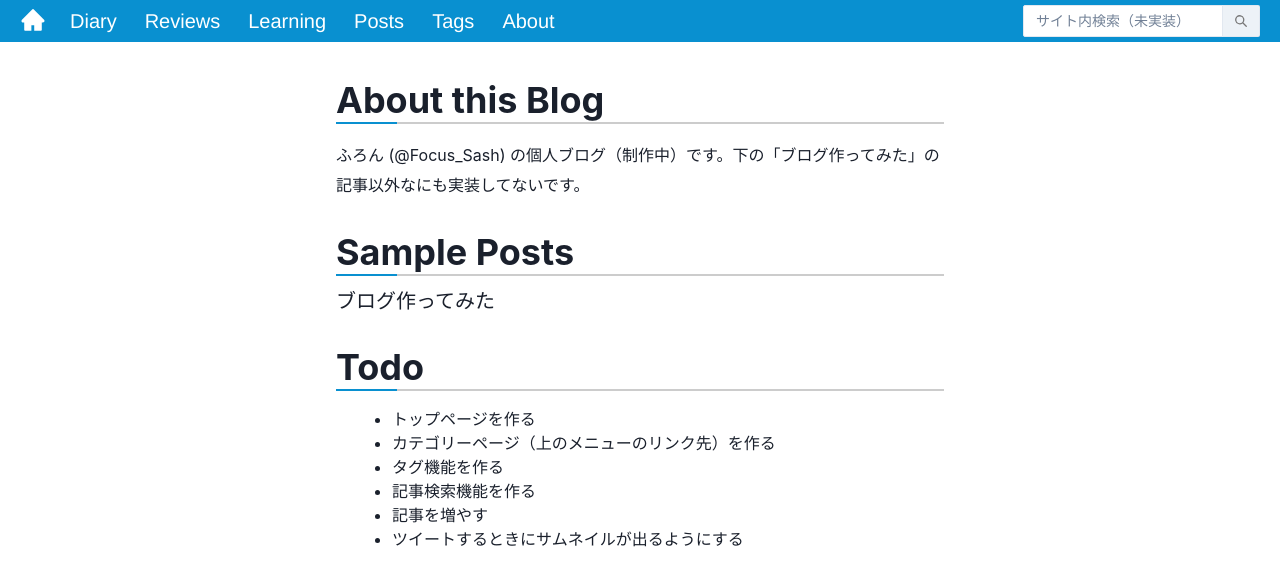
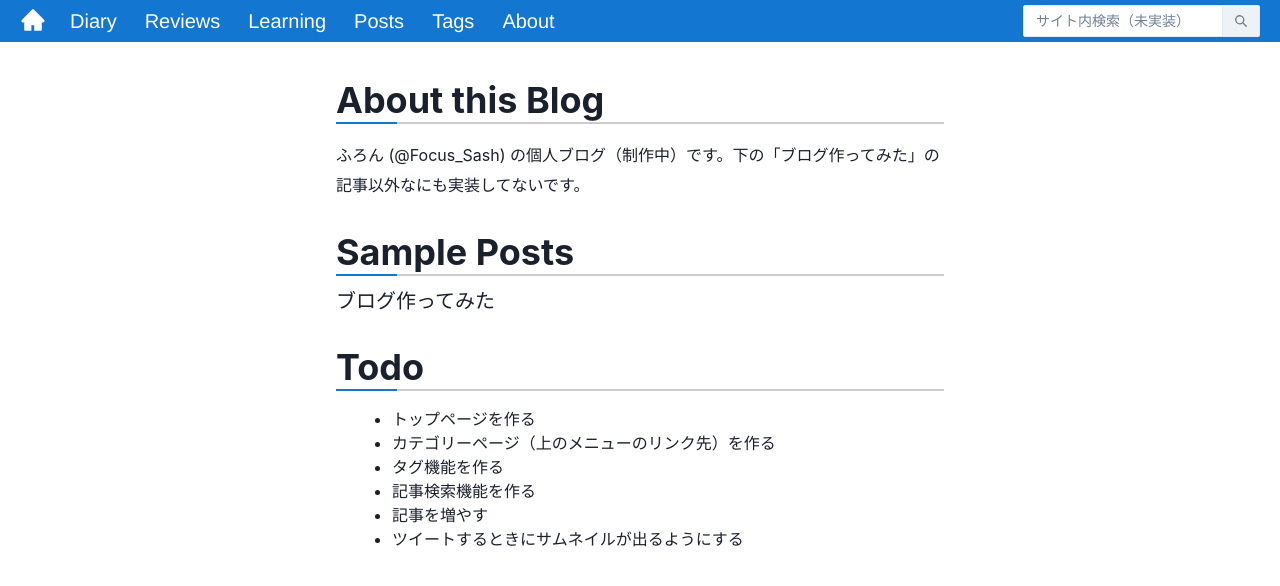
Before and after one commit to Focus-Sash/Furontline, a Next.js app in the folder next-js/: page / in a window 1280 px wide. Shown: the top 586 px of the page. Built offline with nearby package versions, Linux system fonts and the light colour scheme.

Commit message:
Change favicon color

```diff
--- a/next-js/components/scroll-toc.tsx
+++ b/next-js/components/scroll-toc.tsx
@@ -18,7 +18,7 @@ const ScrollToc = ({ toc }: { toc: TocContentId[] }): JSX.Element => {
     const scrollAmount: number = window.scrollY + OFFSET_ACTIVE;
     console.log("itemTopOffsets is", itemTopOffsets);
     console.log("scrolled", scrollAmount);
-    if (itemTopOffsets !== undefined) {
+    if (itemTopOffsets !== undefined && itemTopOffsets[0] !== undefined) {
       const item =
         itemTopOffsets[0].offsetTop > scrollAmount
           ? itemTopOffsets[0]
--- a/next-js/components/toc.tsx
+++ b/next-js/components/toc.tsx
@@ -53,7 +53,7 @@ const Toc = ({ toc, activeItemId }: TocProps): JSX.Element => {
                   borderLeftWidth={
                     id === activeItemId || (null === activeItemId && index === 0) ? `${BORDER_WIDTH}px` : "0px"
                   }
-                  borderLeftColor={id === activeItemId || (null === activeItemId && index === 0) ? "#0990D0" : "#F5F5F5"}
+                  borderLeftColor={id === activeItemId || (null === activeItemId && index === 0) ? "#1376D1" : "#F5F5F5"}
                   mb={type === 1 ? "10px" : "0px"}
                   pr="15px"
                   width="200px"
--- a/next-js/components/topbar.tsx
+++ b/next-js/components/topbar.tsx
@@ -50,7 +50,7 @@ const TOPBAR_HEIGHT: string = "42px";
 export const TopBar = (): JSX.Element => {
   return (
     <Flex
-      bg={"#0990D0"}
+      bg={"#1376D1"}
       color={useColorModeValue("#FFFFFF", "#FFFFFF")}
       position="fixed"
       width={"100%"}
--- a/next-js/pages/index.tsx
+++ b/next-js/pages/index.tsx
@@ -109,7 +109,7 @@ const Main = ({
       {allPostsData.map((postData, index, array) => {
         return (
           <NextLink href={`posts/${postData.id}`} passHref key={postData.id}>
-            <Link display="block" fontSize={"20px"}>{postData.title}</Link>
+            <Link display="block" fontSize={"20px"} _focus={{ boxShadow: "none" }}>{postData.title}</Link>
           </NextLink>
         );
       })}
--- a/next-js/styles/globals.css
+++ b/next-js/styles/globals.css
@@ -22,7 +22,7 @@ h2 {
 h2::after {
   content: "";
   display: block;
-  border-bottom: 2px solid #0990D0;
+  border-bottom: 2px solid #1376D1;
   width: 10%;
   position: absolute;
 }
```
Also changed, not shown: 1 other file (tests, documents, lock files or other folders).
